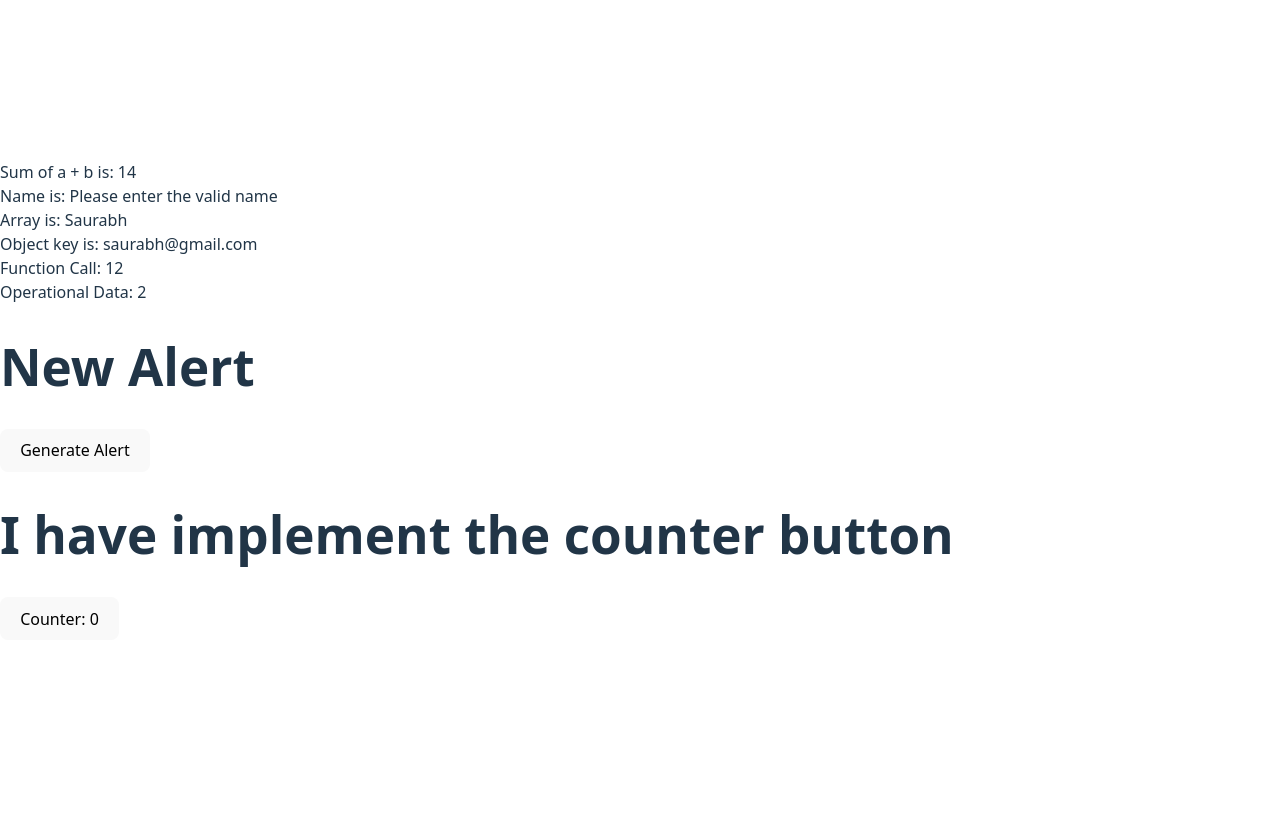
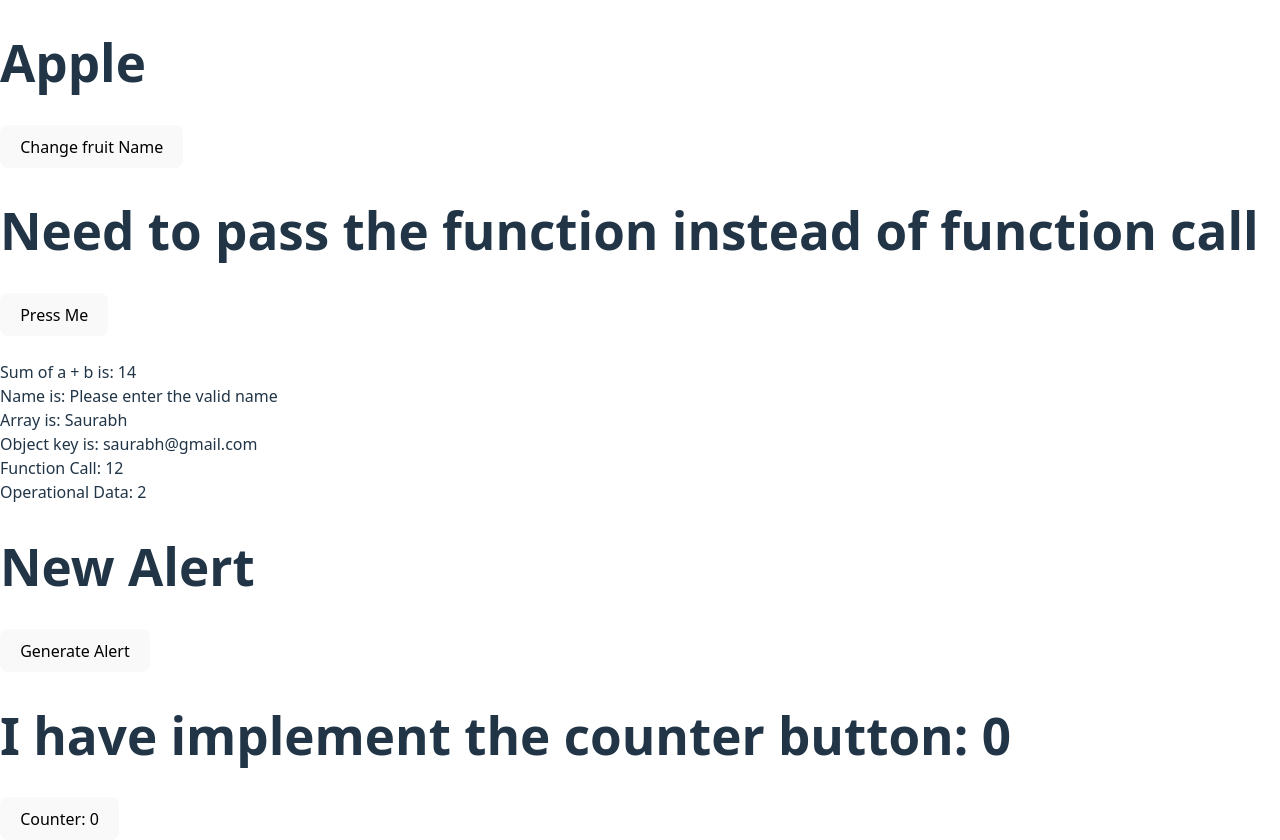
Before and after one commit to saurabhsinngh/React-Basic-Practice, a React (Vite) app: page / in a window 1280 px wide. Before the commit the page ends 800 px from the top, so only its background shows below. Built offline with nearby package versions, Linux system fonts and the light colour scheme.

Commit message:
Implement the use of useState

```diff
--- a/src/App.jsx
+++ b/src/App.jsx
@@ -1,22 +1,26 @@
 import Practice from './Export';
 import Alert from './Alert';
-import User from './User';
 import { useState } from 'react';
 import Test1 from './test1';
 // If not a default export so when import it should be inside {} if default export at the time of import it will be without {}
 import { userInfo } from './Export';
 import PracticeAll  from './practiceAll';
+import Table from './FunctionCall';
+import User from './UseState';
 
 function App() {
   const [counter, setCounter] = useState(0);
   return (
   <>
+    <User />
+    <Table />
+    <br></br>
     <PracticeAll />
     {/* <Test1 /> */}
     <Alert />
     {/* <h1> Try to: {userInfo}</h1> */}
 
-    <h1> I have implement the counter button</h1>
+    <h1> I have implement the counter button: {counter}</h1>
     <button onClick={ () => setCounter(counter + 1)}>Counter: {counter}</button>
   </>
   )
--- /dev/null
+++ b/src/FunctionCall.tsx
@@ -0,0 +1,17 @@
+// In onClick we need to pass the function definition no need to call the function.
+// Function definition means entire function and function call means call the function like Gun()
+//     "react": "^19.1.0", 1st (19) means major update, (1) minor releas (1)patch means to fix small bugs
+
+function Table() {
+  function CallMe() {
+    return alert("Hello Guys!");
+  }
+  return (
+    <div>
+      <h1> Need to pass the function instead of function call</h1>
+      <button onClick={CallMe}>Press Me</button>
+    </div>
+  );
+}
+
+export default Table;
--- /dev/null
+++ b/src/UseState.jsx
@@ -0,0 +1,17 @@
+import { useState } from "react";
+
+function User() {
+    const  [fruit, setFruit] = useState("Apple"); // First: variable & Second: Updated function
+    let ChangeFruitName = ()=> {
+        setFruit("Mango")
+    }
+    return (
+        <>
+           <h1> {fruit}</h1>
+           <button onClick={ChangeFruitName}> Change fruit Name</button>
+        </>
+    )
+
+}
+
+export default User;
```
